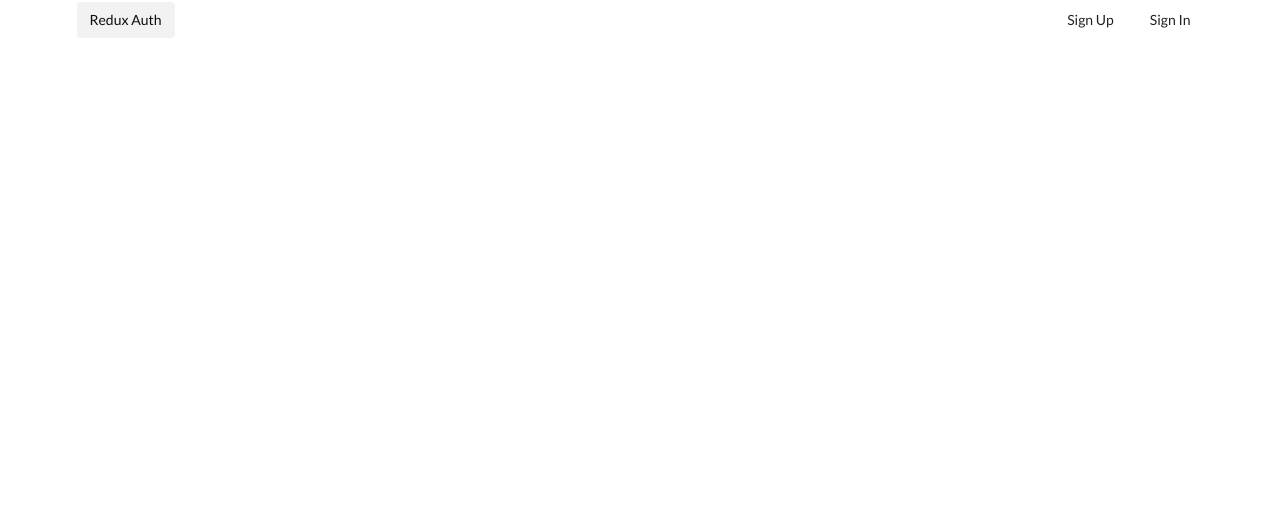
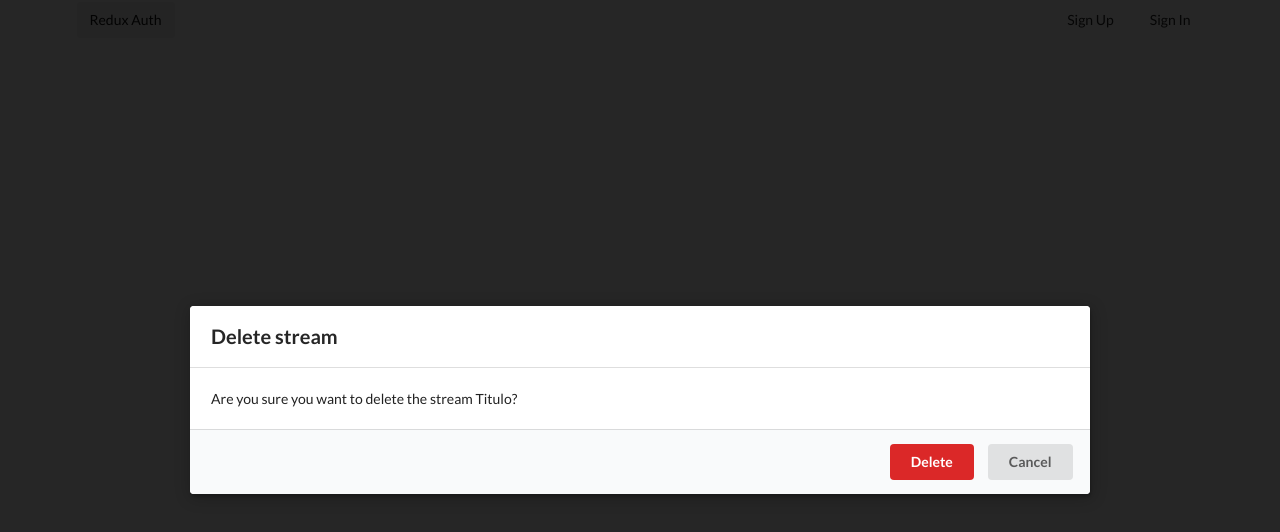
Before and after one commit to colormono/react-redux-auth, a React app in the folder client/: page /streams/delete/1 in a window 1280 px wide. Built offline with nearby package versions, Linux system fonts and the light colour scheme; data requests are answered from the project's data file.

Commit message:
Added Delete function to REST

```diff
--- a/client/public/index.html
+++ b/client/public/index.html
@@ -35,6 +35,7 @@
   <body>
     <noscript>You need to enable JavaScript to run this app.</noscript>
     <div id="root"></div>
+    <div id="modal"></div>
     <!--
       This HTML file is a template.
       If you open it directly in the browser, you will see an empty page.
--- /dev/null
+++ b/client/src/components/Modal/Modal.js
@@ -0,0 +1,20 @@
+import React from 'react';
+import ReactDOM from 'react-dom';
+
+const Modal = props => {
+  return ReactDOM.createPortal(
+    <div className="ui dimmer modals visible active" onClick={props.onDismiss}>
+      <div
+        className="ui standard modal visible active"
+        onClick={e => e.stopPropagation()}
+      >
+        <div className="header">{props.title}</div>
+        <div className="content">{props.children}</div>
+        <div className="actions">{props.actions}</div>
+      </div>
+    </div>,
+    document.querySelector('#modal')
+  );
+};
+
+export default Modal;
--- /dev/null
+++ b/client/src/components/Modal/index.js
@@ -0,0 +1,3 @@
+import Modal from './Modal';
+
+export default Modal;
--- /dev/null
+++ b/client/src/components/Streams/components/DeleteStream.js
@@ -0,0 +1,62 @@
+import React from 'react';
+import { connect } from 'react-redux';
+import { Link } from 'react-router-dom';
+import history from '../../../history';
+import Modal from '../../Modal';
+import { fetchStream, deleteStream } from '../actions';
+
+class DeleteStream extends React.Component {
+  componentDidMount() {
+    this.props.fetchStream(this.props.match.params.id);
+  }
+
+  handleDelete = () => {
+    this.props.deleteStream(this.props.match.params.id, () =>
+      history.push('/streams')
+    );
+  };
+
+  actions = (
+    <React.Fragment>
+      <button className="ui button negative" onClick={this.handleDelete}>
+        Delete
+      </button>
+      <Link className="ui button" to="/streams">
+        Cancel
+      </Link>
+    </React.Fragment>
+  );
+
+  renderContent() {
+    if (!this.props.stream) {
+      return 'Loading...';
+    }
+
+    return `Are you sure you want to delete the stream ${
+      this.props.stream.title
+    }?`;
+  }
+
+  render() {
+    return (
+      <Modal
+        title="Delete stream"
+        actions={this.actions}
+        onDismiss={() => history.push('/streams')}
+      >
+        {this.renderContent()}
+      </Modal>
+    );
+  }
+}
+
+const mapStateToProps = (state, ownProps) => {
+  return {
+    stream: state.streams[ownProps.match.params.id]
+  };
+};
+
+export default connect(
+  mapStateToProps,
+  { fetchStream, deleteStream }
+)(DeleteStream);
--- a/client/src/components/Streams/components/StreamList.js
+++ b/client/src/components/Streams/components/StreamList.js
@@ -16,7 +16,7 @@ class StreamList extends React.Component {
             Edit
           </Link>
           <Link
-            to={`/streams/edit/${stream.id}`}
+            to={`/streams/delete/${stream.id}`}
             className="ui button negative"
           >
             Delete
--- a/client/src/components/Streams/index.js
+++ b/client/src/components/Streams/index.js
@@ -1,4 +1,5 @@
 export { default as CreateStream } from './components/CreateStream';
 export { default as EditStream } from './components/EditStream';
+export { default as DeleteStream } from './components/DeleteStream';
 export { default as StreamList } from './components/StreamList';
 export { default as reducer } from './reducer';
--- a/client/src/index.js
+++ b/client/src/index.js
@@ -7,7 +7,12 @@ import store from './store';
 
 import { App, Welcome, Features } from './components/App';
 import { SignUp, SignIn, SignOut } from './components/Auth';
-import { StreamList, CreateStream, EditStream } from './components/Streams';
+import {
+  StreamList,
+  CreateStream,
+  EditStream,
+  DeleteStream
+} from './components/Streams';
 
 ReactDOM.render(
   <Provider store={store}>
@@ -21,6 +26,7 @@ ReactDOM.render(
         <Route path="/streams" exact component={StreamList} />
         <Route path="/streams/create" component={CreateStream} />
         <Route path="/streams/edit/:id" exact component={EditStream} />
+        <Route path="/streams/delete/:id" exact component={DeleteStream} />
       </App>
     </Router>
   </Provider>,
```
